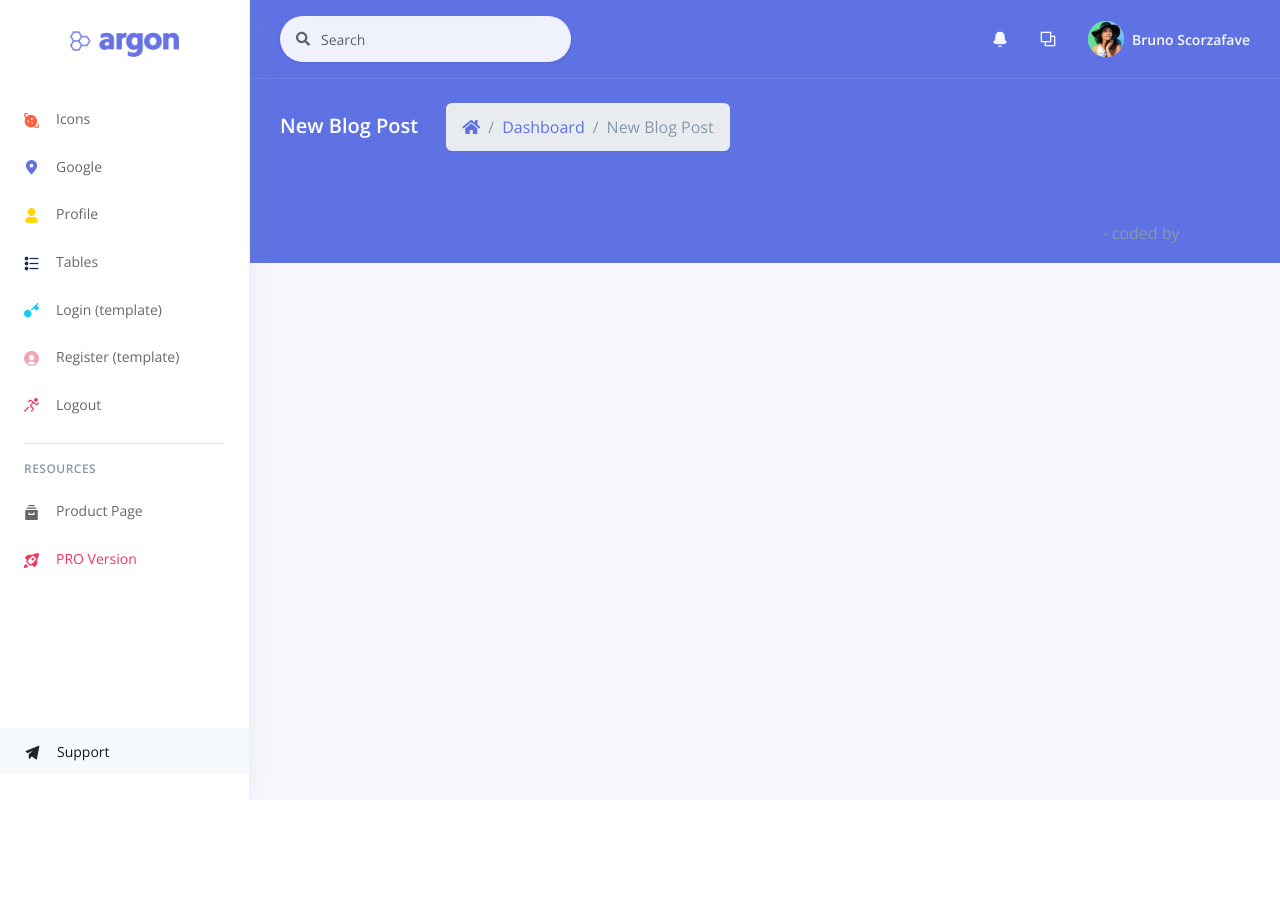
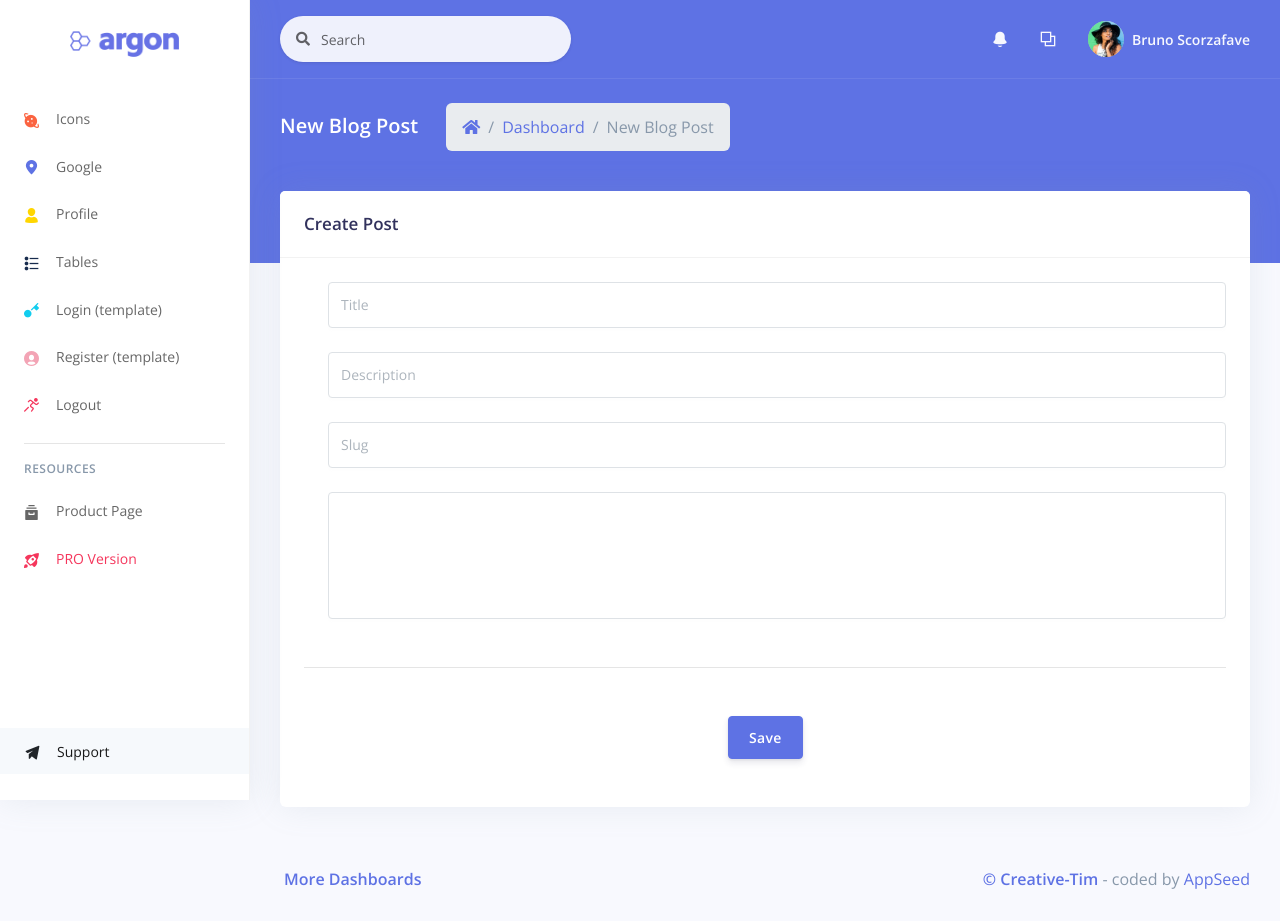
Before and after one commit to bruno-scorzafave/blog_project, a Flask app: template server/templates/home/create_post.html in a window 1280 px wide. Before the commit the page ends 800 px from the top, so only its background shows below. Run offline with Flask 3, Linux system fonts and the light colour scheme; the template is opened without the code that fills it: values that come from a table or form of the project are taken from there, others are empty; parts of the project's set-up code (start-up, migrations or seed data) failed here and were passed over; some libraries are stand-ins or nearby versions.

Commit message:
Create blog post

```diff
--- a/server/Classes/Forms.py
+++ b/server/Classes/Forms.py
@@ -1,5 +1,6 @@
 from flask_wtf import FlaskForm
-from wtforms import StringField, validators, TextAreaField
+from flask_ckeditor import CKEditorField
+from wtforms import StringField, validators, TextAreaField, DateTimeField
 
 
 class RegisterOrLoginForm(FlaskForm):
@@ -35,5 +36,32 @@ class EditUserForm(FlaskForm):
         render_kw={'rows': 4, 'resize': 'none'}
     )
 
-# class CreatePost(FlaskForm):
-#
+
+class CreatePostForm(FlaskForm):
+    title = StringField(
+        'Title',
+        id='create_post_title',
+        validators=[validators.DataRequired()]
+    )
+    description = StringField(
+        'Description',
+        id='create_post_description',
+        validators=[validators.DataRequired()]
+    )
+    slug = StringField(
+        'Slug',
+        id='create_post_slug',
+        validators=[validators.DataRequired()]
+    )
+    content = CKEditorField(
+        'Content',
+        id='create_post_content',
+        render_kw={'rows': 5, 'resize': 'none'},
+        validators=[validators.DataRequired()]
+    )
+    date = DateTimeField(
+        'Date',
+        id='create_post_date',
+        render_kw={'display': 'none'},
+        validators=[validators.DataRequired()]
+    )
--- a/server/main.py
+++ b/server/main.py
@@ -6,8 +6,10 @@ import stytch
 from flask import Flask, render_template, request, make_response, redirect
 from pymongo.mongo_client import MongoClient
 from pymongo.server_api import ServerApi
+from flask_ckeditor import CKEditor
 from Classes.User import User
-from Classes.Forms import RegisterOrLoginForm, EditUserForm
+from Classes.BlogPost import BlogPost
+from Classes.Forms import RegisterOrLoginForm, EditUserForm, CreatePostForm
 # TODO: remove this import
 from stytch.consumer.models.users import Name
 
@@ -52,6 +54,8 @@ stytch_client = stytch.Client(
 # Flask
 app = Flask(__name__)
 app.secret_key = os.getenv("APP_SECRET_KEY")
+
+ckeditor = CKEditor(app)
 
 
 @app.route("/", methods=['GET'])
@@ -168,9 +172,31 @@ def profile():
     return render_template('home/profile.html', current_user=recorded_user, form=edit_user_form)
 
 
-@app.route("/create_post")
+@app.route("/create_post", methods=["GET", "POST"])
 def create_post():
-    return render_template('home/create_post.html')
+    try:
+        user_id = request.cookies.get('userID')
+        user_resp = stytch_client.users.get(
+            user_id=user_id
+        )
+    except Exception as e:
+        user_resp = None
+        print(e)
+
+    if user_resp is None or user_resp.status_code != 200:
+        print(user_resp)
+        return redirect('/')
+
+    user_email = user_resp.emails[0].__dict__['email']
+    if 'create_post' in request.form:
+        post = BlogPost(
+            title=request.form['title'],
+            description=request.form['description'],
+            slug=request.form['slug'],
+            content=request.form['content']
+        )
+    create_post_form = CreatePostForm()
+    return render_template('home/create_post.html', form=create_post_form)
 
 
 if __name__ == "__main__":
--- a/server/templates/home/create_post.html
+++ b/server/templates/home/create_post.html
@@ -24,6 +24,62 @@
   </div>
   <!-- Page content -->
   <div class="container-fluid mt--6">
+    <div class="row">
+      <div class="col-12">
+        <div class="card">
+          <div class="card-header">
+            <div class="row align-items-center">
+              <div class="col-12">
+                <h3 class="mb-0">Create Post </h3>
+              </div>
+            </div>
+          </div>
+          <div class="card-body">
+            <form role="form" method="post" action="{{ url_for('profile') }}">
+
+              {{ form.hidden_tag() }}
+
+              <div class="pl-lg-4">
+                <div class="row">
+                  <div class="col-12">
+                    <div class="form-group">
+                      {{ form.title(placeholder="Title",class="form-control") }}
+                    </div>
+                  </div>
+                </div>
+                <div class="row">
+                  <div class="col-12">
+                    <div class="form-group">
+                      {{ form.description(placeholder="Description",class="form-control") }}
+                    </div>
+                  </div>
+                </div>
+                <div class="row">
+                  <div class="col-12">
+                    <div class="form-group">
+                      {{ form.slug(placeholder="Slug",class="form-control") }}
+                    </div>
+                  </div>
+                </div>
+                <div class="row">
+                  <div class="col-12">
+                    <div class="form-group">
+                      {{ form.content(class="form-control") }}
+                    </div>
+                  </div>
+                </div>
+              </div>
+              <hr class="my-4" />
+              <div class="text-center">
+                  <button type="submit" name="create_post" class="btn btn-primary my-4">Save</button>
+              </div>
+            </form>
+            {{ ckeditor.load() }}
+            {{ ckeditor.config(name='content') }}
+          </div>
+        </div>
+      </div>
+    </div>
 
     {% include "includes/footer.html" %}
 
```
Also changed, not shown: server/Classes/BlogPost.py (added, +10 -0 lines).
